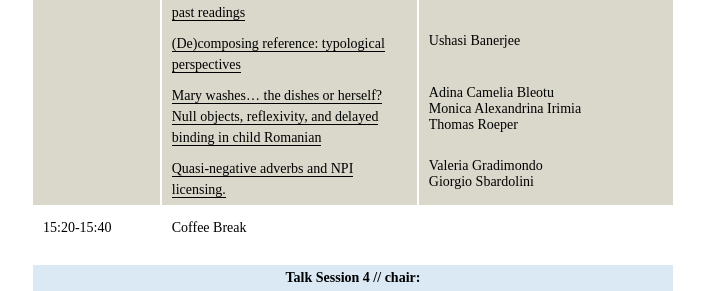
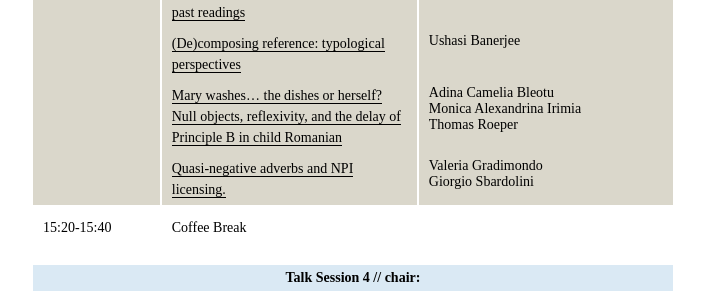
Before and after one commit to saltconf/salt36, a Jekyll site: the page built from conference-program/index.md, in a window 1280 px wide and 900 px high, scrolled down 2923 px. Shown: the part 172-463 px from the top of the window, without its empty margins (393-1097 px from the left). Built offline with Jekyll 4.4.1, drawn with Linux system fonts in a browser that asks for light colours.

Commit message:
change in title

```diff
--- a/_data/presentations.yml
+++ b/_data/presentations.yml
@@ -341,7 +341,7 @@ posters:
       - adina_camelia_bleotu
       - monica_alexandrina_irimia
       - thomas_roeper
-    title: "Mary washes… the dishes or herself? Null objects, reflexivity, and delayed binding in child Romanian"
+    title: "Mary washes… the dishes or herself? Null objects, reflexivity, and the delay of Principle B in child Romanian"
     poster_session: 2
     abstract_formats: "http://osf.io/vy9cg"
     materials_type: null
```
